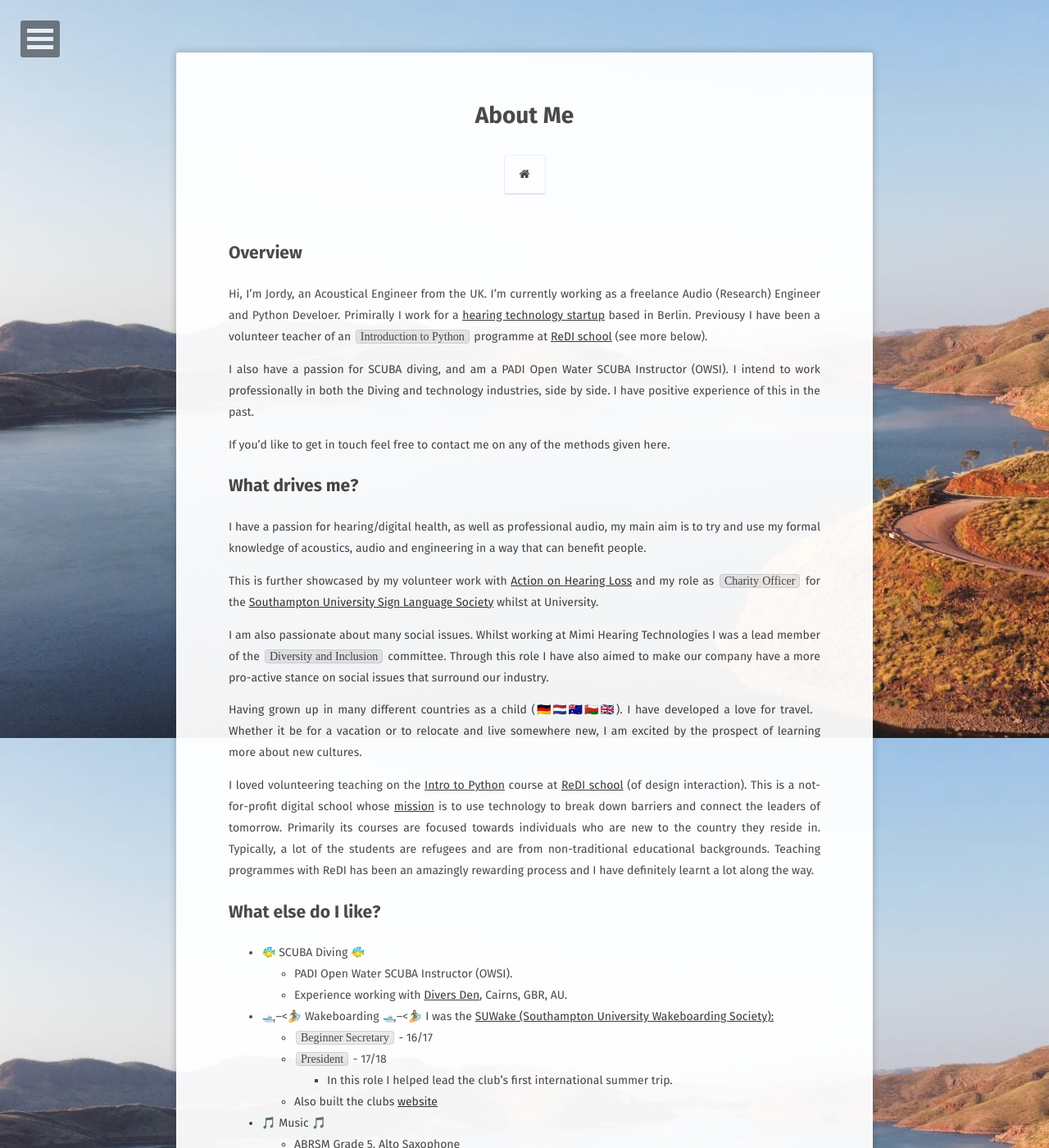
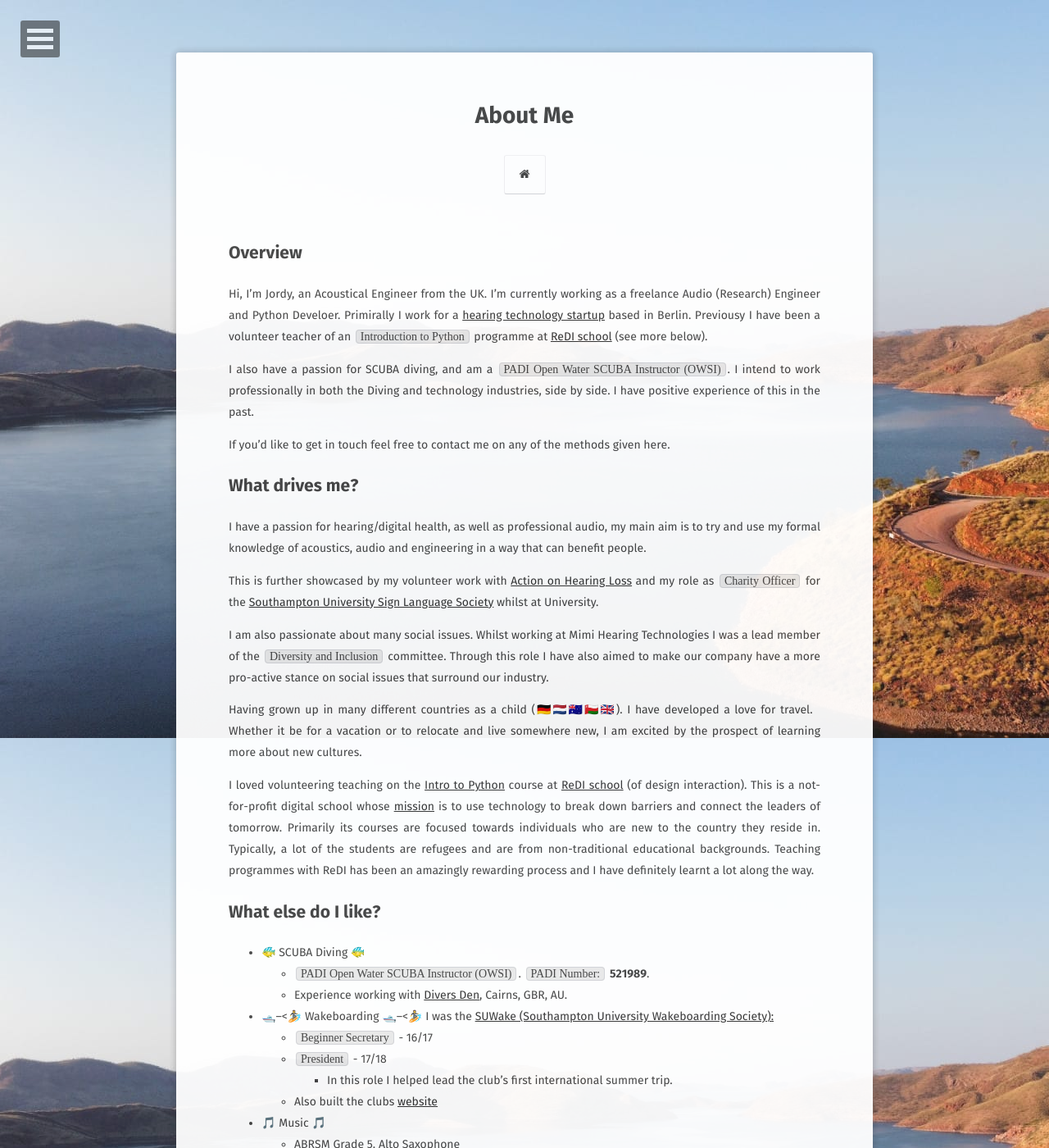
Before and after one commit to jordyjwilliams/jordyjwilliams.github.io, a Jekyll site: the page built from about/index.md, in a window 1280 px wide and 1400 px high. Shown: the whole window at 82% size. Built offline with Jekyll 4.4.1, drawn with Linux system fonts in a browser that asks for light colours; some web fonts are replaced.

Commit message:
improve formatting of SCUBA

```diff
--- a/_config.yml
+++ b/_config.yml
@@ -1,6 +1,6 @@
 # Site
 title:              Jordy Williams
-bio:                '🔈 Audio/Acoustical Engineer 🔈<br>🐠🤿 PADI Open Water SCUBA Instructor 🤿🐠</br>'
+bio:                '🔈 Audio/Acoustical Engineer 🔈<br>🐠🤿 PADI Open Water SCUBA Instructor 🤿🐠</br><code>PADI Number: 521989</code>'
 description:        "📍<br>Perth, WA, Australia 🇦🇺</br><br>Acoustical Engineering, MEng</br><br>First Class</br><br>University of Southampton.</br>"
 reading_time:       false
 words_per_minute:   200
--- a/about/index.md
+++ b/about/index.md
@@ -8,7 +8,7 @@ comments: false
 ## Overview
 Hi, I'm Jordy, an Acoustical Engineer from the UK. I'm currently working as a freelance Audio (Research) Engineer and Python Develoer. Primirally I work for a [hearing technology startup]({{site.url}}/mimi_hearing_technologies) based in Berlin. Previousy I have been a volunteer teacher of an `Introduction to Python` programme at [ReDI school](https://www.redi-school.org/berlin) (see more below).
 
-I also have a passion for SCUBA diving, and am a PADI Open Water SCUBA Instructor (OWSI). I intend to work professionally in both the Diving and technology industries, side by side. I have positive experience of this in the past.
+I also have a passion for SCUBA diving, and am a `PADI Open Water SCUBA Instructor (OWSI)`. I intend to work professionally in both the Diving and technology industries, side by side. I have positive experience of this in the past.
 
 If you'd like to get in touch feel free to contact me on any of the methods given here.
 
@@ -25,7 +25,7 @@ I loved volunteering teaching on the [Intro to Python](https://www.redi-school.o
 
 ## What else do I like?
 * 🐠 SCUBA Diving 🐠
-    * PADI Open Water SCUBA Instructor (OWSI).
+    * `PADI Open Water SCUBA Instructor (OWSI)`. `PADI Number:` **521989**.
     * Experience working with [Divers Den](https://www.diversden.com.au/), Cairns, GBR, AU.
 * 🛥️--<🏄 Wakeboarding 🛥️--<🏄
 I was the [SUWake (Southampton University Wakeboarding Society):](https://suwake.susu.org)
```
